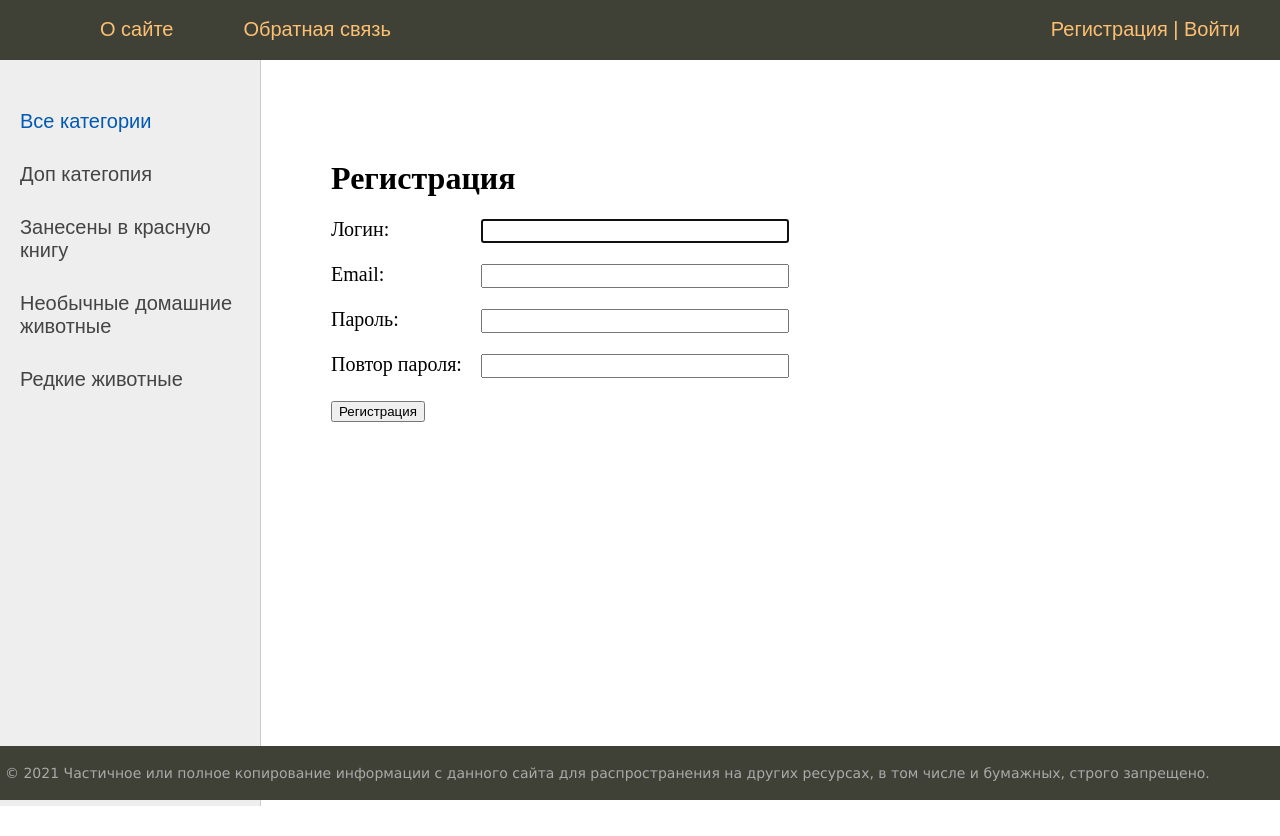
After one commit to nvt-al/try-django, a Django app: page /register/ in a window 1280 px wide. The commit adds this page. Run offline with Django 4.2, Linux system fonts and the light colour scheme; data comes from the database, SQL or seed files in the repository; both versions use the stored data as it was after the commit.

Commit message:
added RegisterUser

```diff
--- a/animals/forms.py
+++ b/animals/forms.py
@@ -1,5 +1,8 @@
 from django import forms
+from django.contrib.auth.models import User
+from django.contrib.auth.forms import UserCreationForm
 from django.forms import ValidationError
+
 from .models import *
 
 
@@ -13,7 +16,6 @@ class AddPostForm(forms.ModelForm):
         )  # вызов конструктора базового класса, который инициализирует форму
         self.fields["cat"].empty_label = "Категория не выбрана"
 
-
     class Meta:
         model = Animals
         fields = ["title", "slug", "content", "photo", "time_published", "cat"]
@@ -22,30 +24,29 @@ class AddPostForm(forms.ModelForm):
             "content": forms.Textarea(attrs={"cols": 60, "rows": 10}),
         }
 
-
     def clean_title(self):  # пользовательская валидация
-        title = self.cleaned_data['title']
+        title = self.cleaned_data["title"]
         if len(title) > 200:
-            raise ValidationError('Длина превышает 200 символов')
+            raise ValidationError("Длина превышает 200 символов")
         return title
 
 
+class RegisterUserForm(UserCreationForm):
+    username = forms.CharField(
+        label="Логин", widget=forms.TextInput(attrs={"class": "form-input"})
+    )
+    email = forms.EmailField(
+        label="Email", widget=forms.EmailInput(attrs={"class": "form-input"})
+    )
+    password1 = forms.CharField(
+        label="Пароль", widget=forms.PasswordInput(attrs={"class": "form-input"})
+    )
+    password2 = forms.CharField(
+        label="Повтор пароля", widget=forms.PasswordInput(attrs={"class": "form-input"})
+    )
 
-
-
-
-# формы, не связанные с models
-# class AddPostForm(forms.Form):
-#     title = forms.CharField(max_length=255, label="Заголовок")
-#     slug = forms.SlugField(max_length=255, label="URL")
-#     content = forms.CharField(
-#         widget=forms.Textarea(attrs={"cols": 60, "rows": 10}), label="Контент"
-#     )  # виджет Textarea, который позволяет вводить многострочный текст и имеет размерность 60 столбцов и 10 строк
-#     time_published = forms.BooleanField(
-#         label="Публикация", required=False, initial=True
-#     )  # initial - default value/checkbox true
-#     cat = forms.ModelChoiceField(
-#         queryset=Category.objects.all(),
-#         label="Выберите категорию",
-#         empty_label="Категория не выбрана",
-#     )  # Объект модели QuerySet>, из которого берутся варианты выбора для поля и который используется для проверки выбора пользователя
+    # позволяет настроить форму на основе модели, определить, какие поля будут
+    # отображаться в форме и как они будут отображаться.
+    class Meta:
+        model = User
+        fields = ("username", "email", "password1", "password2")
--- a/animals/templates/animals/base.html
+++ b/animals/templates/animals/base.html
@@ -27,12 +27,12 @@
                                 <div class="logo"></div>
                             </a></li>
                         {% for m in menu %}
-                        {% if not forloop.last %}
+
                         <li><a href="{% url m.url_name %}">{{m.title}}</a></li>
-                        {% else %}
-                        <li class="last"><a href="{% url m.url_name %}">{{m.title}}</a></li>
-                        {% endif %}
+
                         {% endfor %}
+                        <li class="last"><a href="{% url 'register' %}">Регистрация</a> | <a
+                                href="{% url 'login' %}">Войти</a></li>
                     </ul>
                     <div class="clear"></div>
                 </div>
--- /dev/null
+++ b/animals/templates/animals/register.html
@@ -0,0 +1,17 @@
+{% extends 'animals/base.html' %}
+
+{% block content %}
+<h1>{{title}}</h1>
+
+<form method="post">
+    {% csrf_token %}
+
+{% for f in form %}
+<p><label class="form-label" for="{{ f.id_for_label }}">{{f.label}}: </label>{{ f }}</p>
+<div class="form-error">{{ f.errors }}</div>
+{% endfor %}
+
+    <button type="submit">Регистрация</button>
+</form>
+
+{% endblock %}
--- a/animals/urls.py
+++ b/animals/urls.py
@@ -7,6 +7,7 @@ urlpatterns = [
     path("about/", about, name="about"),
     path("addpage/", AddPage.as_view(), name="add_page"),
     path("contact/", contact, name="contact"),
+    path("register/", RegisterUser.as_view(), name="register"),
     path("login/", login, name="login"),
     path("post/<slug:post_slug>/", ShowPost.as_view(), name="post"),
     path("category/<slug:cat_slug>/", AnimalsCategory.as_view(), name="category"),
--- a/animals/utils.py
+++ b/animals/utils.py
@@ -7,7 +7,6 @@ menu = [
     {"title": "О сайте", "url_name": "about"},
     {"title": "Добавить статью", "url_name": "add_page"},
     {"title": "Обратная связь", "url_name": "contact"},
-    {"title": "Войти", "url_name": "login"},
 ]
 
 
--- a/animals/views.py
+++ b/animals/views.py
@@ -11,33 +11,20 @@ from .models import *
 from .utils import *
 
 
-class AnimalsHome(DataMixin, ListView):               # отвечает за главную страницу
-
-    model = Animals                                   # отображение моделей Animals
+class AnimalsHome(DataMixin, ListView):  # отвечает за главную страницу
+    model = Animals  # отображение моделей Animals
     template_name = "animals/index.html"
-    context_object_name = "posts"                     # index.html
+    context_object_name = "posts"  # index.html
 
     def get_context_data(self, object_list=None, **kwargs):  # динамический контекст
         context = super().get_context_data(
             **kwargs
-        )                                                    # получаем распаковку готового словаря
+        )  # получаем распаковку готового словаря
         c_def = self.get_user_context(title="Главная страница")
         return dict(list(context.items()) + list(c_def.items()))
 
-    def get_queryset(self):                                  # отображение конкретрых записей
+    def get_queryset(self):  # отображение конкретрых записей
         return Animals.objects.filter(time_published=True)
-
-
-# def index(request):
-#     posts = Animals.objects.all()
-
-#     context = {
-#         "posts": posts,
-#         "menu": menu,
-#         "title": "Главная страница",
-#         "cat_selected": 0,
-#     }
-#     return render(request, "animals/index.html", context=context)
 
 
 def about(request):
@@ -58,21 +45,6 @@ class AddPage(
         context = super().get_context_data(**kwargs)
         c_def = self.get_user_context(title="Добавление статьи")
         return dict(list(context.items()) + list(c_def.items()))
-
-
-# def addpage(request):
-#     if request.method == "POST":
-#         form = AddPostForm(request.POST, request.FILES)
-#         if form.is_valid():
-#             form.save()
-#             return redirect("home")
-#     else:
-#         form = AddPostForm()
-#     return render(
-#         request,
-#         "animals/add_page.html",
-#         {"form": form, "menu": menu, "title": "Добавление статьи"},
-#     )
 
 
 def contact(request):
@@ -97,20 +69,6 @@ class ShowPost(
         return dict(list(context.items()) + list(c_def.items()))
 
 
-# def show_post(request, post_slug):
-#     post = get_object_or_404(
-#         Animals, slug=post_slug
-#     )  # выбирает пост с ключом pk(получение конкретной записи из бд)
-#     # если не  находит, то вывод 404
-#     context = {
-#         "post": post,
-#         "menu": menu,
-#         "title": post.title,
-#         "cat_selected": post.cat_id,
-#     }
-#     return render(request, "animals/post.html", context=context)
-
-
 class AnimalsCategory(DataMixin, ListView):  # страница, представляющая список объектов
     model = Animals
     template_name = "animals/index.html"
@@ -130,19 +88,16 @@ class AnimalsCategory(DataMixin, ListView):  # страница, предста
         return context
 
 
-# def show_category(request, cat_slug):
-#     posts = Animals.objects.filter(cat__slug=cat_slug)
+class RegisterUser(DataMixin, CreateView):
+    form_class = RegisterUserForm
+    template_name = 'animals/register.html'
+    success_url = reverse_lazy('login')
 
-#     if len(posts) == 0:
-#         raise Http404()
 
-#     context = {
-#         "posts": posts,
-#         "menu": menu,
-#         "title": "Отображение по категориям",
-#         "cat_selected": cat_slug,
-#     }
-#     return render(request, "animals/index.html", context=context)
+    def get_context_data(self, object_list=None, **kwargs):
+        context = super().get_context_data(**kwargs)
+        c_def = self.get_user_context(title='Регистрация')
+        return dict(list(context.items()) + list(c_def.items()))
 
 
 def pageNotFound(request, exception):
```
Also changed, not shown: db.sqlite3.
